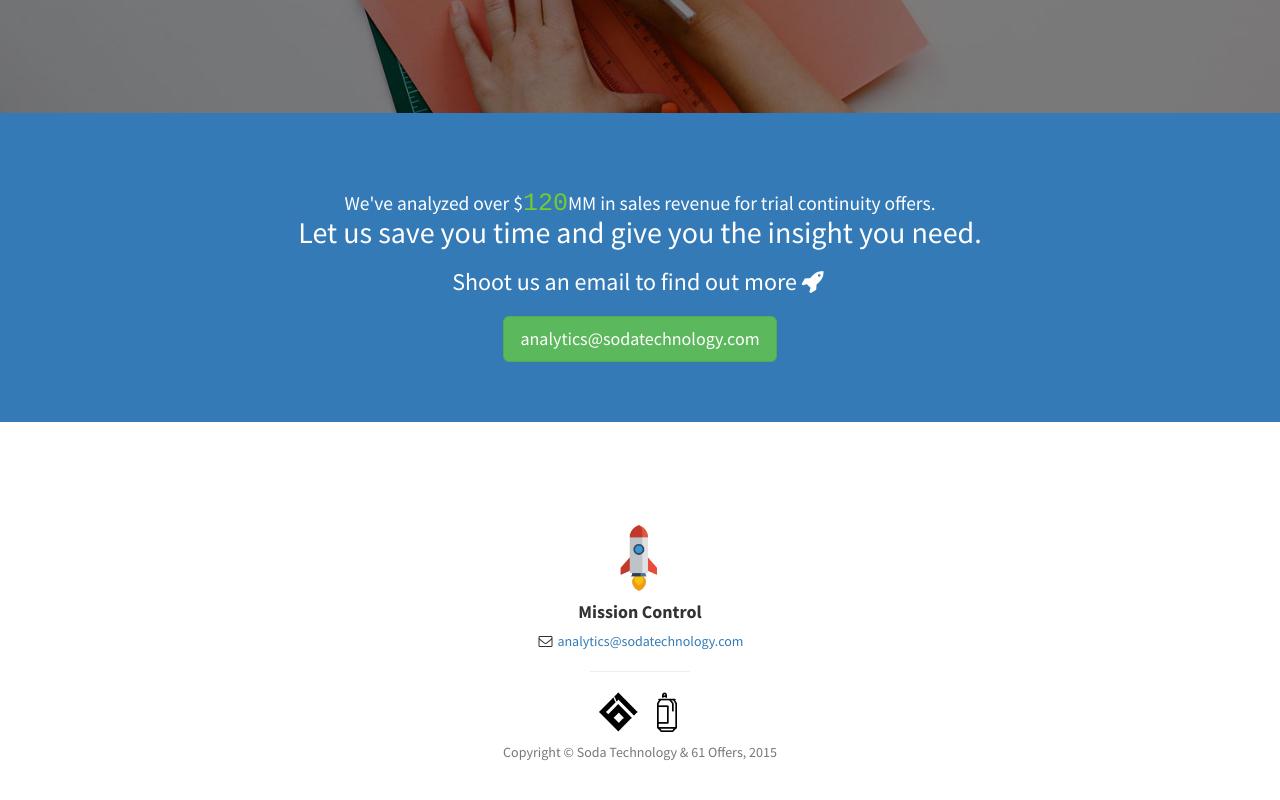
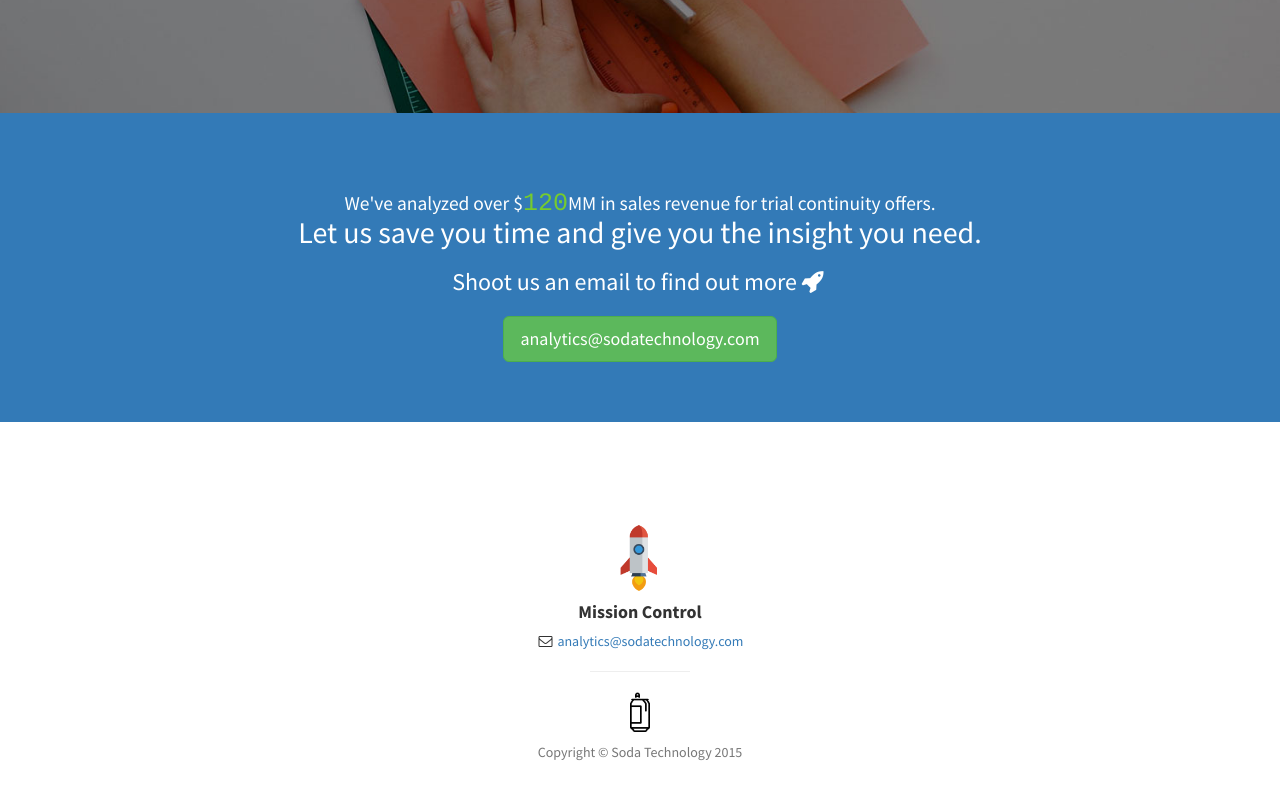
Before and after one commit to trevorwelch/61analytics, a website: page index.html in a window 1280 px wide. Shown: the part 1715-2515 px from the top of the page. Drawn offline with Linux system fonts and the light colour scheme.

Commit message:
no more 61 branding

```diff
--- a/index.html
+++ b/index.html
@@ -181,8 +181,8 @@
                         </li>
                     </ul>
                     <hr class="small">
-                    <p><a href="http://www.sodatechnology.com" target="_blank"><img src='img/logo-3-61.png' style="margin: 0px 6px; -webkit-filter: invert(1);"></a>  <a href="http://www.sodatechnology.com" target="_blank"><img src='img/soda-icon-512x512.png' style="height: 40px;"></a></p>
-                    <p class="text-muted">Copyright &copy; Soda Technology & 61 Offers, 2015</p>
+                    <p><!-- <a href="http://www.sodatechnology.com" target="_blank"><img src='img/logo-3-61.png' style="margin: 0px 6px; -webkit-filter: invert(1);"></a> -->  <a href="http://www.sodatechnology.com" target="_blank"><img src='img/soda-icon-512x512.png' style="height: 40px;"></a></p>
+                    <p class="text-muted">Copyright &copy; Soda Technology 2015</p>
                 </div>
             </div>
         </div>
```
